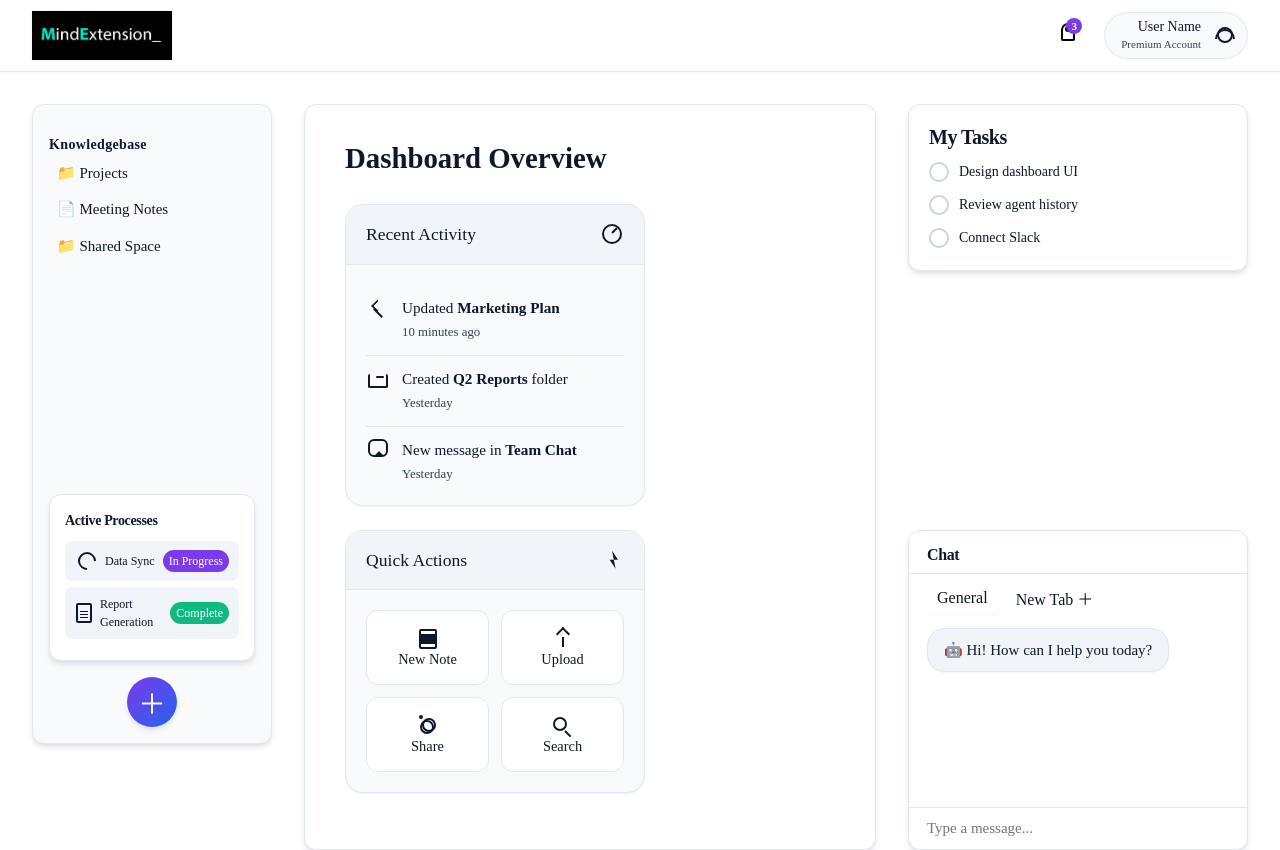
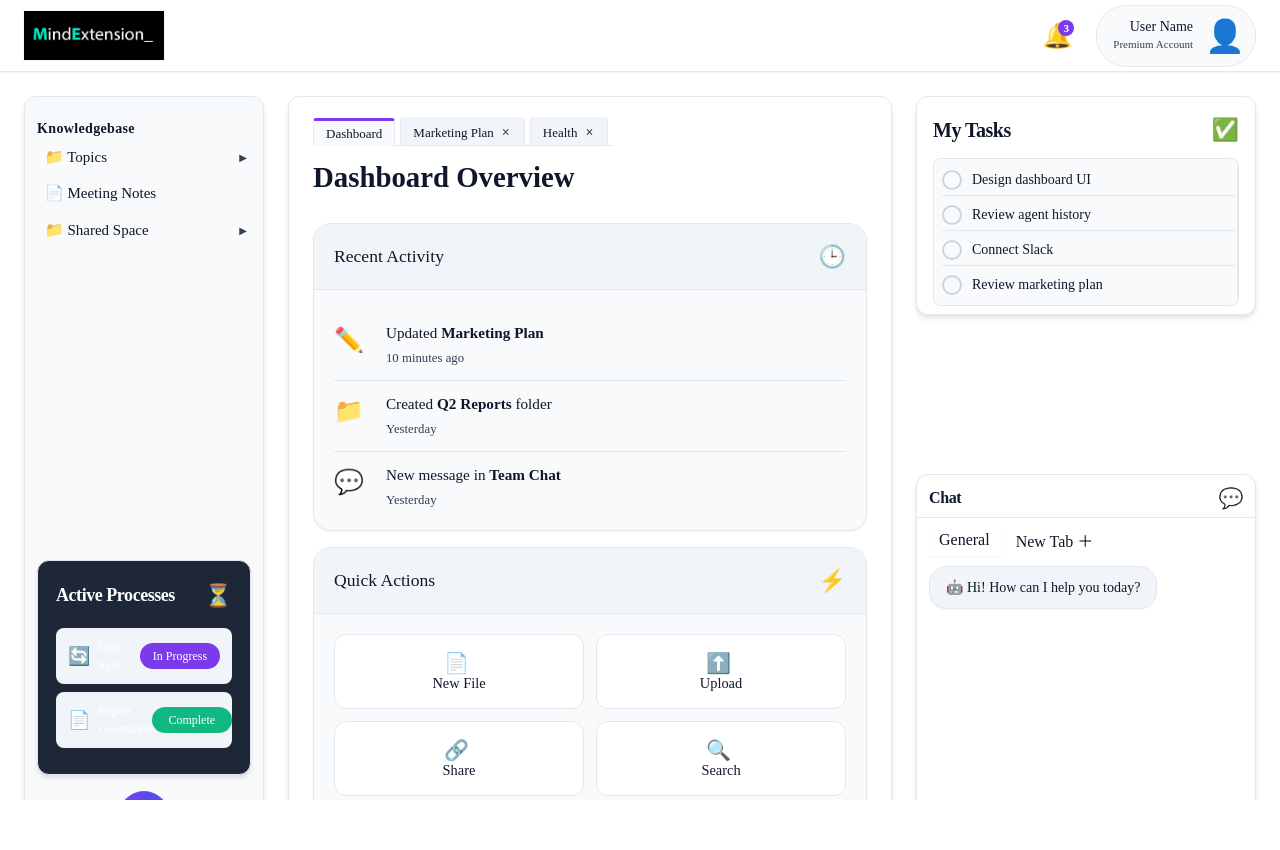
Before and after one commit to AAG-Ventures/KKexperiment, a Next.js app in the folder dashboard/: page / in a window 1280 px wide. After the commit the page ends 800 px from the top, so only its background shows below. Built offline with nearby package versions, Linux system fonts and the light colour scheme.

Commit message:
Update dashboard UI: align chatbox at bottom, add emoji icons to all sections

```diff
--- a/dashboard/src/app/layout.tsx
+++ b/dashboard/src/app/layout.tsx
@@ -33,6 +33,8 @@ export default function RootLayout({
   return (
     <html lang="en" className={spaceGrotesk.className}>
       <head>
+        <link rel="stylesheet" href="https://fonts.googleapis.com/css2?family=Material+Symbols+Outlined:opsz,wght,FILL,GRAD@20..48,100..700,0..1,-50..200" />
+        <link href="https://fonts.googleapis.com/icon?family=Material+Icons" rel="stylesheet" />
       </head>
       <body className={`${geistSans.variable} ${geistMono.variable} ${spaceGrotesk.variable}`}>
         <ThemeProvider>
--- a/dashboard/src/app/page.module.css
+++ b/dashboard/src/app/page.module.css
@@ -20,7 +20,7 @@
   border-bottom: 1px solid var(--border-light);
   display: flex;
   align-items: center;
-  padding: 0 32px;
+  padding: 0 24px;
   position: sticky;
   top: 0;
   z-index: 10;
@@ -138,9 +138,12 @@
   flex: 1;
   display: grid;
   grid-template-columns: 240px 1fr 340px;
-  gap: 32px;
-  padding: 32px 32px 0 32px;
+  gap: 24px;
+  padding: 24px;
   box-sizing: border-box;
+  height: calc(100vh - 72px); /* Subtract header height */
+  max-height: calc(100vh - 72px);
+  overflow: hidden;
 
   /* Responsive adjustments */
   @media (max-width: 1200px) {
@@ -176,11 +179,11 @@
   background: var(--sidebar-bg);
   border-radius: var(--radius-lg);
   box-shadow: var(--shadow-md);
-  padding: 24px 16px 16px 16px;
+  padding: 16px 12px 12px 12px;
   display: flex;
   flex-direction: column;
   min-width: 200px;
-  height: 80vh;
+  height: 100%;
   justify-content: space-between;
   transition: background-color var(--transition-normal), box-shadow var(--transition-normal);
   border: 1px solid var(--border-light);
@@ -235,26 +238,74 @@
   cursor: pointer;
   transition: background 0.15s;
 }
+
+.folderItem {
+  display: flex;
+  flex-direction: column;
+}
+
+.folderHeader {
+  display: flex;
+  justify-content: space-between;
+  align-items: center;
+  width: 100%;
+}
+
+.expandIcon {
+  font-size: 10px;
+  margin-right: 4px;
+  color: var(--foreground-secondary);
+}
+
+.nestedList {
+  list-style: none;
+  padding-left: 16px;
+  margin-top: 6px;
+  padding-right: 0;
+}
+
+.nestedItem {
+  font-size: 13px;
+  padding: 4px 0 4px 8px;
+  border-radius: 6px;
+  cursor: pointer;
+  transition: background 0.15s;
+}
+
+.nestedItem:hover {
+  background: var(--background-tertiary);
+}
 .kbList li:hover {
   background: var(--background-tertiary);
 }
 
 /* Process Widget Styles */
 .processWidget {
-  background: var(--card-bg);
+  background: var(--dark-bg, #1e2738);
   border-radius: var(--radius-lg);
   box-shadow: var(--shadow-md);
-  padding: 15px;
+  padding: 18px;
   border: 1px solid var(--border-light);
   transition: background-color var(--transition-normal), box-shadow var(--transition-normal);
+  color: white;
 }
 
 .processWidget h3 {
-  font-size: var(--font-size-sm);
+  font-size: var(--font-size-md);
   font-weight: var(--font-weight-semibold);
-  margin-bottom: 10px;
-  color: var(--foreground-primary);
+  margin-bottom: 0;
+  color: white;
   letter-spacing: var(--letter-spacing-tight);
+}
+
+.processWidget .sectionHeader {
+  margin-bottom: 16px;
+  color: white;
+}
+
+.processWidget .sectionHeader .material-icons {
+  color: white;
+  opacity: 0.9;
 }
 
 .processList {
@@ -266,13 +317,20 @@
 .processList li {
   display: flex;
   align-items: center;
-  padding: 8px 10px;
-  margin-bottom: 6px;
+  justify-content: space-between;
+  padding: 10px 12px;
+  margin-bottom: 8px;
   border-radius: var(--radius-md);
   font-size: var(--font-size-xs);
   background: var(--background-tertiary);
   position: relative;
   transition: background-color var(--transition-normal);
+}
+
+.processInfo {
+  display: flex;
+  align-items: center;
+  font-weight: var(--font-weight-medium);
 }
 
 .processList li:hover {
@@ -281,12 +339,13 @@
 
 .processStatus {
   font-size: var(--font-size-xs);
-  padding: 2px 6px;
+  padding: 4px 12px;
   border-radius: var(--radius-pill);
   background: var(--brand-primary);
   color: white;
-  margin-left: auto;
   font-weight: var(--font-weight-medium);
+  min-width: 80px;
+  text-align: center;
 }
 
 .processStatus.complete {
@@ -316,8 +375,8 @@
   background: var(--card-bg);
   border-radius: var(--radius-lg);
   box-shadow: var(--shadow-md);
-  padding: 32px 40px;
-  min-height: 500px;
+  padding: 20px 24px;
+  height: 100%;
   display: flex;
   flex-direction: column;
   align-items: flex-start;
@@ -354,9 +413,10 @@
 /* Card Grid Styles */
 .cardGrid {
   display: grid;
-  grid-template-columns: repeat(auto-fit, minmax(300px, 1fr));
-  gap: 24px;
-  margin-bottom: 24px;
+  grid-template-columns: repeat(auto-fit, minmax(280px, 1fr));
+  gap: 16px;
+  margin-bottom: 16px;
+  width: 100%;
 }
 
 /* Card Styles */
@@ -436,9 +496,22 @@
   padding-bottom: 0;
 }
 
-.activityItem span.material-icons {
+.activityIcon {
+  display: flex;
+  align-items: center;
+  justify-content: center;
+  background: rgba(102, 103, 171, 0.15);
+  border-radius: 50%;
+  width: 36px;
+  height: 36px;
+  flex-shrink: 0;
+  margin-top: 2px;
+}
+
+.activityIcon span {
   color: var(--brand-primary);
-  font-size: 20px;
+  font-size: 24px;
+  line-height: 1;
 }
 
 .activityText {
@@ -489,27 +562,44 @@
 .widgets {
   display: flex;
   flex-direction: column;
-  gap: 24px;
+  gap: 16px;
   height: 100%;
 }
 .widgetBox {
   background: var(--card-bg);
   border-radius: var(--radius-lg);
   box-shadow: var(--shadow-md);
-  padding: 20px 20px 10px 20px;
-  margin-bottom: 8px;
+  padding: 16px 16px 8px 16px;
+  margin-bottom: 16px;
   transition: background-color var(--transition-normal), box-shadow var(--transition-normal);
   border: 1px solid var(--border-light);
+  max-height: calc(100% - 398px);
+  display: flex;
+  flex-direction: column;
 }
 .widgetBox h3 {
   font-size: var(--font-size-lg);
   font-weight: var(--font-weight-semibold);
-  margin-bottom: 12px;
+  margin-bottom: 0;
   color: var(--foreground-primary);
-  line-height: var(--line-height-tight);
   letter-spacing: var(--letter-spacing-tight);
 }
+
+.sectionHeader {
+  display: flex;
+  align-items: center;
+  justify-content: space-between;
+  margin-bottom: 12px;
+  width: 100%;
+}
+
+.sectionHeader .material-icons {
+  font-size: 20px;
+  color: var(--foreground-secondary);
+  opacity: 0.8;
+}
 /* Task Styles */
+/* Tasks container no longer needs scrolling */
 .tasksContainer {
   display: flex;
   flex-direction: column;
@@ -519,22 +609,55 @@
 .taskSection {
   display: flex;
   flex-direction: column;
+  height: 148px; /* Increased height to fit all tasks properly */
+  border: 1px solid var(--border-light);
+  border-radius: 8px;
+  padding: 8px 0 8px 8px; /* Padding on left only, not right (for scrollbar) */
+  background-color: var(--background-secondary);
 }
 
 .taskList {
   list-style: none;
   padding: 0;
   margin: 0;
+  overflow-y: auto; /* Show scrollbar only when needed */
+  height: 100%;
+  padding-right: 2px;
+  padding-top: 2px; /* Add a bit of top padding */
+  scrollbar-width: thin;
+  scrollbar-color: rgba(103, 58, 183, 0.8) transparent;
+  border-right: 1px solid var(--border-light);
+}
+
+/* Webkit browsers scrollbar styling */
+.taskList::-webkit-scrollbar {
+  width: 10px;
+}
+
+.taskList::-webkit-scrollbar-track {
+  background: var(--background-tertiary);
+  border-radius: 10px;
+}
+
+.taskList::-webkit-scrollbar-thumb {
+  background-color: rgba(103, 58, 183, 0.8);
+  border-radius: 5px;
+  border: 1px solid rgba(103, 58, 183, 0.6);
+  box-shadow: 0 0 2px rgba(0, 0, 0, 0.2);
 }
 
 .taskItem {
   display: flex;
   align-items: center;
   gap: 10px;
-  margin-bottom: 12px;
+  margin-bottom: 8px;
+  padding-bottom: 5px;
   font-size: var(--font-size-sm);
   transition: opacity var(--transition-normal), transform var(--transition-normal);
   line-height: var(--line-height-normal);
+  padding-right: 8px;
+  min-height: 20px; /* Minimum height rather than fixed height */
+  border-bottom: 1px solid var(--border-light);
 }
 
 .taskCheckbox {
@@ -593,6 +716,7 @@
   margin-top: 10px;
   padding-top: 10px;
   border-top: 1px solid var(--border-light);
+  padding-right: 8px; /* Add space for the scrollbar */
 }
 
 .completedTasksHeader {
@@ -610,22 +734,31 @@
   box-shadow: var(--shadow-md);
   display: flex;
   flex-direction: column;
-  height: 320px;
-  margin-top: auto;
   transition: background-color var(--transition-normal), box-shadow var(--transition-normal);
   border: 1px solid var(--border-light);
+  height: 380px;
+  margin-top: auto; /* This pushes it to the bottom */
+  margin-bottom: 0;
 }
 .chatHeader {
   font-weight: var(--font-weight-semibold);
   font-size: var(--font-size-base);
-  padding: 12px 18px 6px 18px;
+  padding: 8px 12px 4px 12px;
   border-bottom: 1px solid var(--border-light);
   letter-spacing: var(--letter-spacing-tight);
 }
+
+.chatHeader .sectionHeader {
+  margin-bottom: 0;
+}
+
+.chatHeader .sectionHeader span:first-child {
+  font-weight: var(--font-weight-semibold);
+}
 .chatTabs {
   display: flex;
-  gap: 8px;
-  padding: 8px 18px 0 18px;
+  gap: 6px;
+  padding: 6px 12px 0 12px;
 }
 .activeTab {
   background: linear-gradient(135deg, var(--brand-gradient-start), var(--brand-gradient-end));
@@ -652,10 +785,11 @@
 }
 .chatBody {
   flex: 1;
-  padding: 14px 18px;
+  padding: 10px 12px;
   overflow-y: auto;
-  font-size: 15px;
+  font-size: 14px;
   color: var(--foreground-primary);
+  max-height: 275px;
 }
 .chatMsg {
   background: var(--background-tertiary);
--- a/dashboard/src/app/page.tsx
+++ b/dashboard/src/app/page.tsx
@@ -1,12 +1,10 @@
 "use client";
 
-import React from 'react';
 import Image from "next/image";
 import Link from "next/link";
 import { useState, useEffect } from "react";
 import styles from "./page.module.css";
 import AddModal from "./components/AddModal";
-import MobileNav from "./components/MobileNav";
 
 // Task type definition
 type Task = {
@@ -20,6 +18,18 @@ export default function Dashboard() {
   const [tasks, setTasks] = useState<Task[]>([]);
   const [isAddModalOpen, setIsAddModalOpen] = useState(false);
 
+  // Expandable folders state
+  const [isProjectsExpanded, setIsProjectsExpanded] = useState(false);
+  const [isSharedSpaceExpanded, setIsSharedSpaceExpanded] = useState(false);
+
+  // Tab system state
+  const [openTabs, setOpenTabs] = useState([
+    { id: 'dashboard', title: 'Dashboard', isPermanent: true },
+    { id: 'marketing-plan', title: 'Marketing Plan' },
+    { id: 'health', title: 'Health' }
+  ]);
+  const [activeTabId, setActiveTabId] = useState('dashboard');
+
   // Initialize tasks on component mount
   useEffect(() => {
     // Get saved tasks from localStorage or use default tasks
@@ -28,11 +38,13 @@ export default function Dashboard() {
     if (savedTasks) {
       setTasks(JSON.parse(savedTasks));
     } else {
-      // Default tasks
+      // Default tasks with the specific tasks requested by the user
       const defaultTasks = [
         { id: '1', text: 'Design dashboard UI', completed: false },
         { id: '2', text: 'Review agent history', completed: false },
         { id: '3', text: 'Connect Slack', completed: false },
+        { id: '4', text: 'Review marketing plan', completed: false },
+        { id: '5', text: 'Connect calendar', completed: false },
       ];
       setTasks(defaultTasks);
     }
@@ -112,7 +124,7 @@ export default function Dashboard() {
         <div className={styles.spacer}></div>
         <div className={styles.topBarRight}>
           <button className={styles.iconButton} title="Notifications">
-            <span className="icon icon-notification"></span>
+            <span style={{fontSize: 24}}>🔔</span>
             <span className={styles.notificationBadge}>3</span>
           </button>
           <div className={styles.profileBar}>
@@ -121,8 +133,8 @@ export default function Dashboard() {
               <span className={styles.userRole}>Premium Account</span>
             </div>
             <div className={styles.profileImage}>
-              <Link href="/settings" className={styles.profileButton} title="Profile & Settings">
-                <span className="icon icon-account"></span>
+              <Link href="/settings" title="Profile & Settings">
+                <span style={{fontSize: 32}}>👤</span>
               </Link>
             </div>
           </div>
@@ -131,70 +143,68 @@ export default function Dashboard() {
 
       {/* Main Layout */}
       <div className={styles.layout}>
-        {/* Mobile Menu Button - Only visible on mobile */}
-        <div className={styles.mobileMenuWrapper}>
-          <MobileNav>
-            <aside className={styles.sidebarMobile}>
-              <nav>
-                <div className={styles.sectionTitle}>Knowledgebase</div>
-                {/* Example folders/files */}
-                <ul className={styles.kbList}>
-                  <li>📁 Projects</li>
-                  <li>📄 Meeting Notes</li>
-                  <li>📁 Shared Space</li>
-                </ul>
-              </nav>
-              <div className={styles.sidebarBottom}>
-                {/* Process Widget */}
-                <div className={styles.processWidget}>
-                  <h3>Active Processes</h3>
-                  <ul className={styles.processList}>
-                    <li>
-                      <span className="icon icon-sync" style={{marginRight: 6}}></span>
-                      Data Sync
-                      <span className={styles.processStatus}>In Progress</span>
-                    </li>
-                    <li>
-                      <span className="icon icon-document" style={{marginRight: 6}}></span>
-                      Report Generation
-                      <span className={styles.processStatus + ' ' + styles.complete}>Complete</span>
-                    </li>
-                  </ul>
-                </div>
-                <button
-                  className={styles.createButton}
-                  onClick={handleOpenAddModal}
-                  aria-label="Create new item"
-                >＋</button>
-              </div>
-            </aside>
-          </MobileNav>
-        </div>
-
-        {/* Desktop Sidebar - Hidden on mobile */}
+        {/* Sidebar */}
         <aside className={styles.sidebar}>
           <nav>
             <div className={styles.sectionTitle}>Knowledgebase</div>
             {/* Example folders/files */}
             <ul className={styles.kbList}>
-              <li>📁 Projects</li>
+              <li className={styles.folderItem}>
+                <div
+                  className={styles.folderHeader}
+                  onClick={() => setIsProjectsExpanded(!isProjectsExpanded)}
+                >
+                  <span>{isProjectsExpanded ? '📂' : '📁'} Topics</span>
+                  <span className={styles.expandIcon}>{isProjectsExpanded ? '▼' : '▶'}</span>
+                </div>
+                {isProjectsExpanded && (
+                  <ul className={styles.nestedList}>
+                    <li className={styles.nestedItem}>💼 Work</li>
+                    <li className={styles.nestedItem}>❤️ Health</li>
+                    <li className={styles.nestedItem}>💰 Finance</li>
+                    <li className={styles.nestedItem}>✈️ Travel</li>
+                    <li className={styles.nestedItem}>🎮 Hobbies</li>
+                  </ul>
+                )}
+              </li>
               <li>📄 Meeting Notes</li>
-              <li>📁 Shared Space</li>
+              <li className={styles.folderItem}>
+                <div
+                  className={styles.folderHeader}
+                  onClick={() => setIsSharedSpaceExpanded(!isSharedSpaceExpanded)}
+                >
+                  <span>{isSharedSpaceExpanded ? '📂' : '📁'} Shared Space</span>
+                  <span className={styles.expandIcon}>{isSharedSpaceExpanded ? '▼' : '▶'}</span>
+                </div>
+                {isSharedSpaceExpanded && (
+                  <ul className={styles.nestedList}>
+                    <li className={styles.nestedItem}>📈 Marketing Plan</li>
+                    <li className={styles.nestedItem}>📚 Team Documentation</li>
+                  </ul>
+                )}
+              </li>
             </ul>
           </nav>
           <div className={styles.sidebarBottom}>
             {/* Process Widget */}
             <div className={styles.processWidget}>
-              <h3>Active Processes</h3>
+              <div className={styles.sectionHeader}>
+                <h3>Active Processes</h3>
+                <span style={{fontSize: 22}}>⏳</span>
+              </div>
               <ul className={styles.processList}>
                 <li>
-                  <span className="icon icon-sync" style={{marginRight: 6}}></span>
-                  Data Sync
+                  <div className={styles.processInfo}>
+                    <span style={{fontSize: 18, marginRight: 8}}>🔄</span>
+                    <span>Data Sync</span>
+                  </div>
                   <span className={styles.processStatus}>In Progress</span>
                 </li>
                 <li>
-                  <span className="icon icon-document" style={{marginRight: 6}}></span>
-                  Report Generation
+                  <div className={styles.processInfo}>
+                    <span style={{fontSize: 18, marginRight: 8}}>📄</span>
+                    <span>Report Generation</span>
+                  </div>
                   <span className={styles.processStatus + ' ' + styles.complete}>Complete</span>
                 </li>
               </ul>
@@ -209,6 +219,68 @@ export default function Dashboard() {
 
         {/* Main Content */}
         <main className={styles.mainContent}>
+          {/* Tabs Bar */}
+          <div style={{
+            display: 'flex',
+            marginBottom: '10px',
+            borderBottom: '1px solid var(--border-light)',
+            position: 'relative',
+          }}>
+            {openTabs.map(tab => (
+              <div
+                key={tab.id}
+                onClick={() => setActiveTabId(tab.id)}
+                style={{
+                  padding: '4px 12px',
+                  marginRight: '5px',
+                  cursor: 'pointer',
+                  borderTop: activeTabId === tab.id ? '3px solid var(--brand-primary)' : '3px solid transparent',
+                  borderLeft: '1px solid var(--border-light)',
+                  borderRight: '1px solid var(--border-light)',
+                  borderBottom: activeTabId === tab.id ? 'none' : undefined,
+                  borderTopLeftRadius: '3px',
+                  borderTopRightRadius: '3px',
+                  position: 'relative',
+                  top: activeTabId === tab.id ? '1px' : '0',
+                  backgroundColor: activeTabId === tab.id ? 'var(--background-secondary)' : 'var(--background-tertiary)',
+                  display: 'flex',
+                  alignItems: 'center',
+                  fontSize: '13px',
+                  height: '28px',
+                }}
+              >
+                <div style={{ fontWeight: 500, color: 'var(--foreground-primary)' }}>
+                  {tab.title}
+                </div>
+
+                {!tab.isPermanent && (
+                  <button
+                    onClick={(e) => {
+                      e.stopPropagation();
+                      const newTabs = openTabs.filter(t => t.id !== tab.id);
+                      setOpenTabs(newTabs);
+                      if (activeTabId === tab.id && newTabs.length > 0) {
+                        setActiveTabId(newTabs[0].id);
+                      }
+                    }}
+                    style={{
+                      marginLeft: '6px',
+                      background: 'none',
+                      border: 'none',
+                      fontSize: '14px',
+                      fontWeight: 'bold',
+                      cursor: 'pointer',
+                      color: 'var(--foreground-secondary)',
+                      padding: '0 2px',
+                    }}
+                  >
+                    ×
+                  </button>
+                )}
+              </div>
+            ))}
+          </div>
+
           <h2 className={styles.pageTitle}>Dashboard Overview</h2>
 
           <div className={styles.cardGrid}>
@@ -217,26 +289,26 @@ export default function Dashboard() {
             <div className={styles.card}>
               <div className={styles.cardHeader}>
                 <h3>Recent Activity</h3>
-                <span className="icon icon-history"></span>
+                <span style={{fontSize: 22}}>🕒</span>
               </div>
               <div className={styles.cardContent}>
                 <ul className={styles.activityList}>
                   <li className={styles.activityItem}>
-                    <span className="icon icon-edit"></span>
+                    <span style={{fontSize: 24, marginRight: 10}}>✏️</span>
                     <div className={styles.activityText}>
                       <div>Updated <strong>Marketing Plan</strong></div>
                       <div className={styles.activityTime}>10 minutes ago</div>
                     </div>
                   </li>
                   <li className={styles.activityItem}>
-                    <span className="icon icon-folder"></span>
+                    <span style={{fontSize: 24, marginRight: 10}}>📁</span>
                     <div className={styles.activityText}>
                       <div>Created <strong>Q2 Reports</strong> folder</div>
                       <div className={styles.activityTime}>Yesterday</div>
                     </div>
                   </li>
                   <li className={styles.activityItem}>
-                    <span className="icon icon-chat"></span>
+                    <span style={{fontSize: 24, marginRight: 10}}>💬</span>
                     <div className={styles.activityText}>
                       <div>New message in <strong>Team Chat</strong></div>
                       <div className={styles.activityTime}>Yesterday</div>
@@ -250,24 +322,24 @@ export default function Dashboard() {
             <div className={styles.card}>
               <div className={styles.cardHeader}>
                 <h3>Quick Actions</h3>
-                <span className="icon icon-bolt"></span>
+                <span style={{fontSize: 22}}>⚡</span>
               </div>
               <div className={styles.cardContent}>
                 <div className={styles.actionButtons}>
                   <button className={styles.actionButton}>
-                    <span className="icon icon-note-add"></span>
-                    New Note
+                    <span style={{fontSize: 20, marginRight: 5}}>📄</span>
+                    New File
                   </button>
                   <button className={styles.actionButton}>
-                    <span className="icon icon-upload"></span>
+                    <span style={{fontSize: 20, marginRight: 5}}>⬆️</span>
                     Upload
                   </button>
                   <button className={styles.actionButton}>
-                    <span className="icon icon-share"></span>
+                    <span style={{fontSize: 20, marginRight: 5}}>🔗</span>
                     Share
                   </button>
                   <button className={styles.actionButton}>
-                    <span className="icon icon-search"></span>
+                    <span style={{fontSize: 20, marginRight: 5}}>🔍</span>
                     Search
                   </button>
                 </div>
@@ -280,7 +352,10 @@ export default function Dashboard() {
         <section className={styles.widgets}>
 
           <div className={styles.widgetBox}>
-            <h3>My Tasks</h3>
+            <div className={styles.sectionHeader}>
+              <h3>My Tasks</h3>
+              <span style={{fontSize: 22}}>✅</span>
+            </div>
             <div className={styles.tasksContainer}>
               {/* Active Tasks */}
               <div className={styles.taskSection}>
@@ -317,7 +392,7 @@ export default function Dashboard() {
                             aria-label={`Mark ${task.text} as incomplete`}
                           >
                             <span className={`${styles.checkboxInner} ${styles.checked}`}>
-                              <span className="icon icon-check" style={{ transform: 'scale(0.7)' }}></span>
+                              <span className="material-icons" style={{ fontSize: '14px' }}>check</span>
                             </span>
                           </button>
                           <span className={styles.taskText}>{task.text}</span>
@@ -329,7 +404,12 @@ export default function Dashboard() {
             </div>
           </div>
           <div className={styles.chatbox}>
-            <div className={styles.chatHeader}>Chat</div>
+            <div className={styles.chatHeader}>
+              <div className={styles.sectionHeader}>
+                <span>Chat</span>
+                <span style={{fontSize: 20}}>💬</span>
+              </div>
+            </div>
             <div className={styles.chatTabs}>
               <button className={styles.activeTab}>General</button>
               <button>New Tab ＋</button>
```
